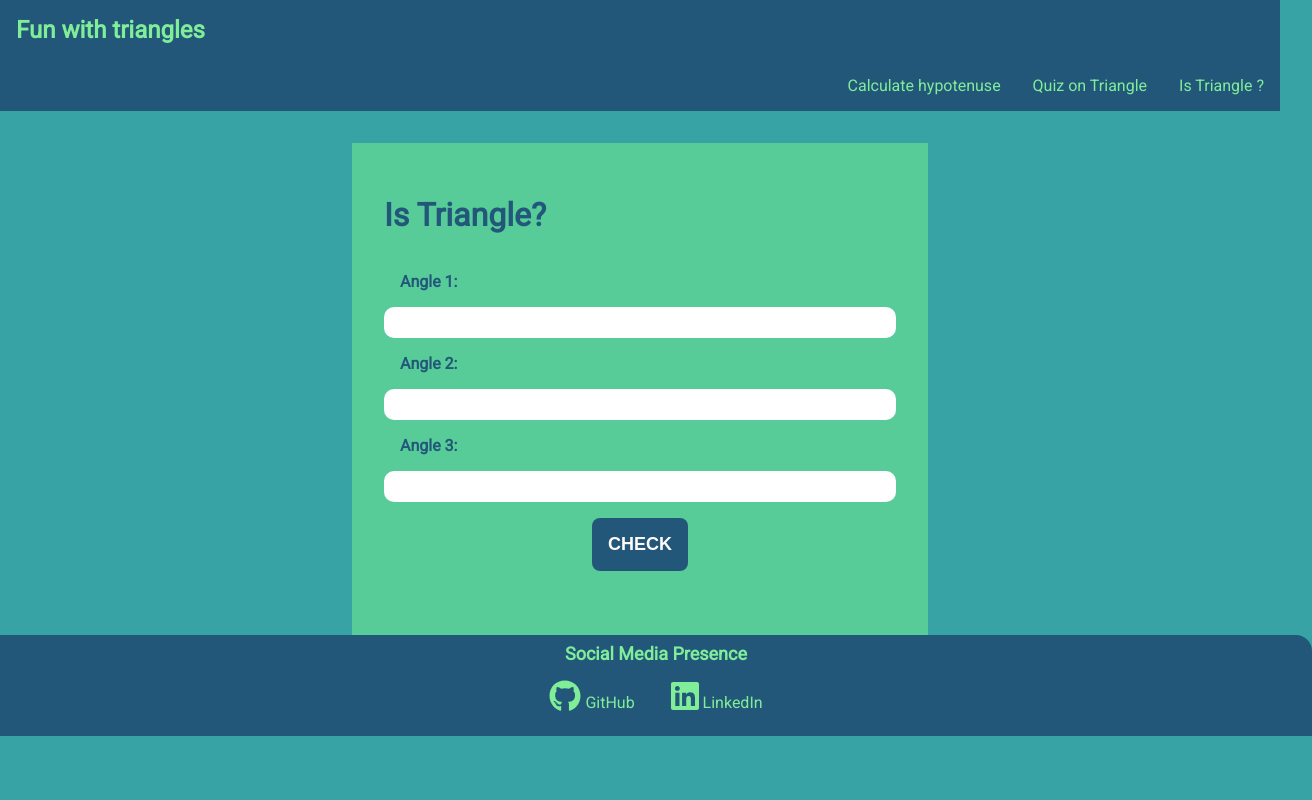
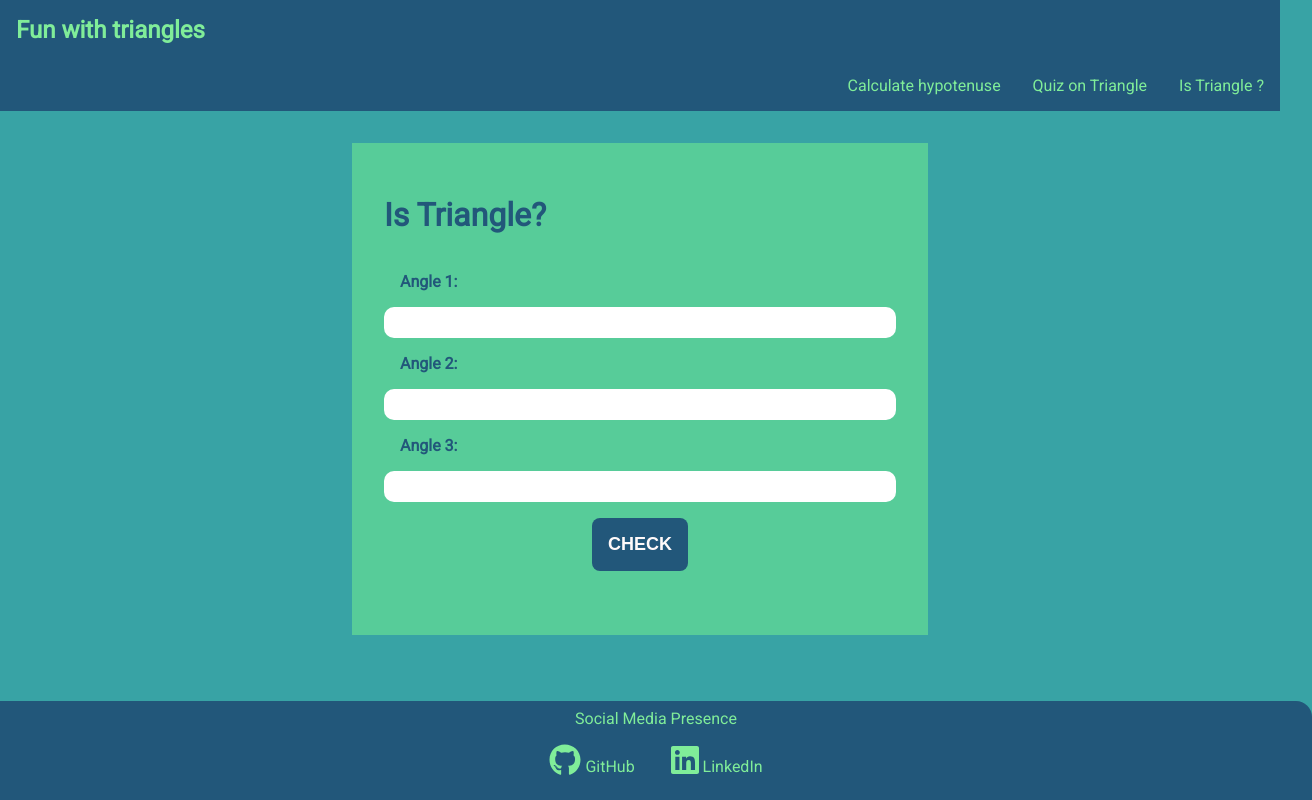
Before and after one commit to Akhileshsukumaran/neogcamp-mark12-fun-with-triangles, a plain HTML site: page index.html in a window 1280 px wide. Shown: the whole page, 1312 px wide, since content can reach past the window. Drawn offline with Linux system fonts and the light colour scheme.

Commit message:
minor style changes

```diff
--- a/index.html
+++ b/index.html
@@ -48,7 +48,7 @@
 
     </div>
 
-    <footer class="footer">
+    <footer class="footer-index">
         <div class="footer-header">
             Social Media Presence
         </div>
--- a/styles.css
+++ b/styles.css
@@ -154,7 +154,7 @@ body{
     color: #80ED99;
 }
 
-.footer ul{
+.footer ul, .footer-index ul{
     padding-inline-start: 0px;
     list-style-type: none;
 }
@@ -168,3 +168,16 @@ body{
     display: inline;
     padding: 1rem;
 }
+
+
+.footer-index{
+    background-color: #22577A;
+    padding: .5rem 1rem;
+    text-align: center;
+    color: #80ED99;
+    border-top-right-radius: 1rem;
+    bottom: 0;
+    width: 100%;
+    left: 0;
+    position: fixed;
+}
```
Also changed, not shown: hypotenuse.html (+1 -1 lines).
